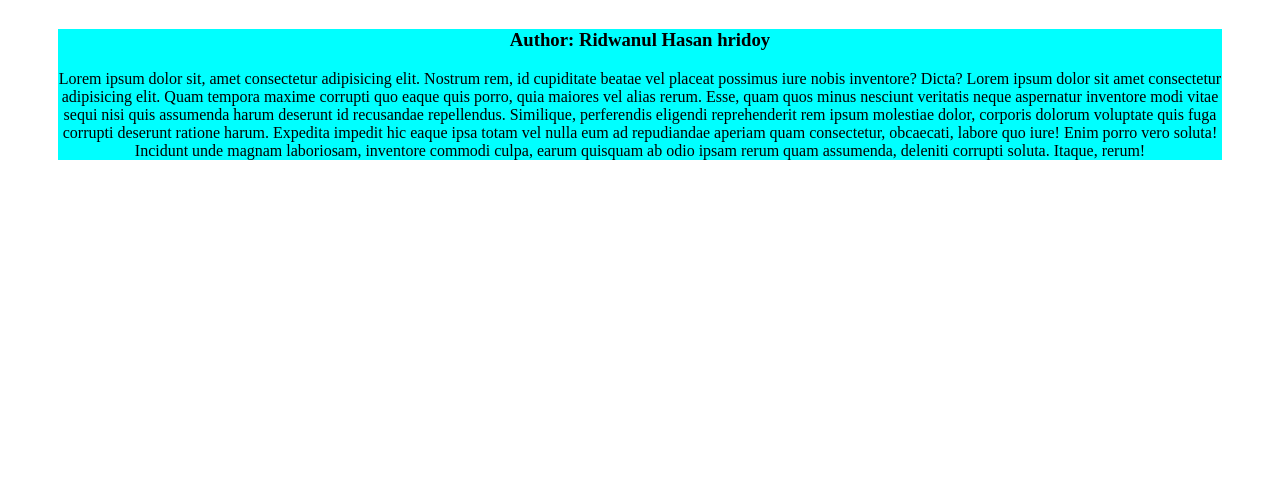
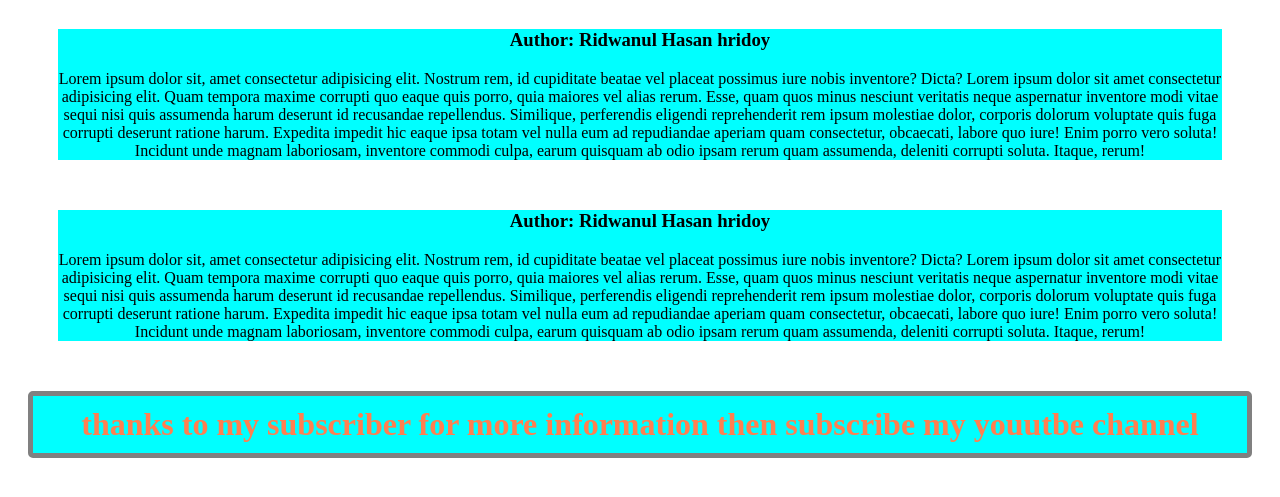
Before and after one commit to RidwanulHasan/my-fourth-repo1, a plain HTML site: page index.html in a window 1280 px wide. Shown: the part 79-576 px from the top of the page. Drawn offline with Linux system fonts and the light colour scheme.

Commit message:
heading area added

```diff
--- a/index.html
+++ b/index.html
@@ -14,8 +14,14 @@
         <h3>Author: Ridwanul Hasan hridoy</h3>
         <p>Lorem ipsum dolor sit, amet consectetur adipisicing elit. Nostrum rem, id cupiditate beatae vel placeat possimus iure nobis inventore? Dicta? Lorem ipsum dolor sit amet consectetur adipisicing elit. Quam tempora maxime corrupti quo eaque quis porro, quia maiores vel alias rerum. Esse, quam quos minus nesciunt veritatis neque aspernatur inventore modi vitae sequi nisi quis assumenda harum deserunt id recusandae repellendus. Similique, perferendis eligendi reprehenderit rem ipsum molestiae dolor, corporis dolorum voluptate quis fuga corrupti deserunt ratione harum. Expedita impedit hic eaque ipsa totam vel nulla eum ad repudiandae aperiam quam consectetur, obcaecati, labore quo iure! Enim porro vero soluta! Incidunt unde magnam laboriosam, inventore commodi culpa, earum quisquam ab odio ipsam rerum quam assumenda, deleniti corrupti soluta. Itaque, rerum!</p>
     </div>
+    <div class="blogging">
+        <h3>Author: Ridwanul Hasan hridoy</h3>
+        <p>Lorem ipsum dolor sit, amet consectetur adipisicing elit. Nostrum rem, id cupiditate beatae vel placeat possimus iure nobis inventore? Dicta? Lorem ipsum dolor sit amet consectetur adipisicing elit. Quam tempora maxime corrupti quo eaque quis porro, quia maiores vel alias rerum. Esse, quam quos minus nesciunt veritatis neque aspernatur inventore modi vitae sequi nisi quis assumenda harum deserunt id recusandae repellendus. Similique, perferendis eligendi reprehenderit rem ipsum molestiae dolor, corporis dolorum voluptate quis fuga corrupti deserunt ratione harum. Expedita impedit hic eaque ipsa totam vel nulla eum ad repudiandae aperiam quam consectetur, obcaecati, labore quo iure! Enim porro vero soluta! Incidunt unde magnam laboriosam, inventore commodi culpa, earum quisquam ab odio ipsam rerum quam assumenda, deleniti corrupti soluta. Itaque, rerum!</p>
+    </div>
 
-
+    <div class="footer-area">
+        <h1>thanks to my subscriber for more information then subscribe my youutbe channel</h1>
+    </div>
 
 
 </body>
--- a/style.css
+++ b/style.css
@@ -9,3 +9,14 @@
     text-align: center;
     margin: 50px;
 }
+
+.footer-area h1{
+    background-color: aqua;
+    color: coral;
+    font-weight: 900;
+    border: 5px solid gray;
+    border-radius: 5px;
+    margin: 20px;
+    padding: 10px;
+    text-align: center;
+}
```
